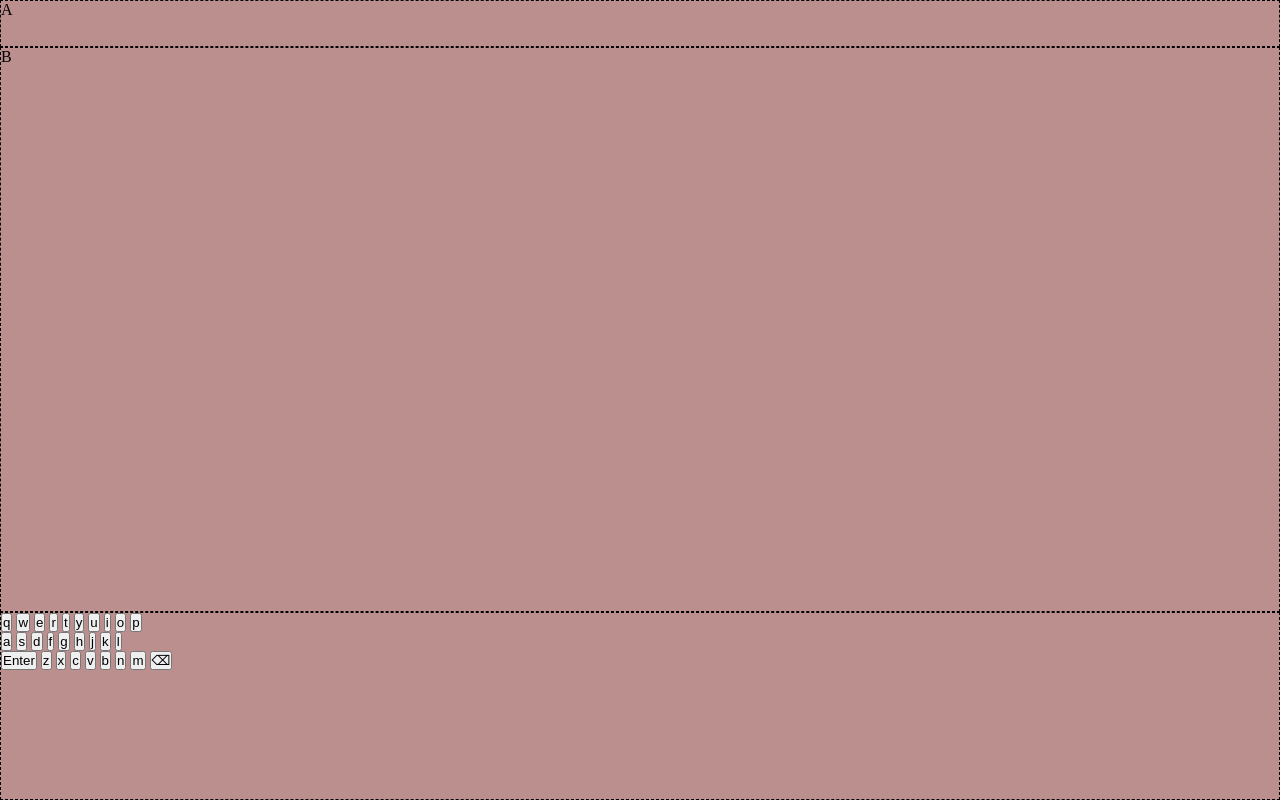
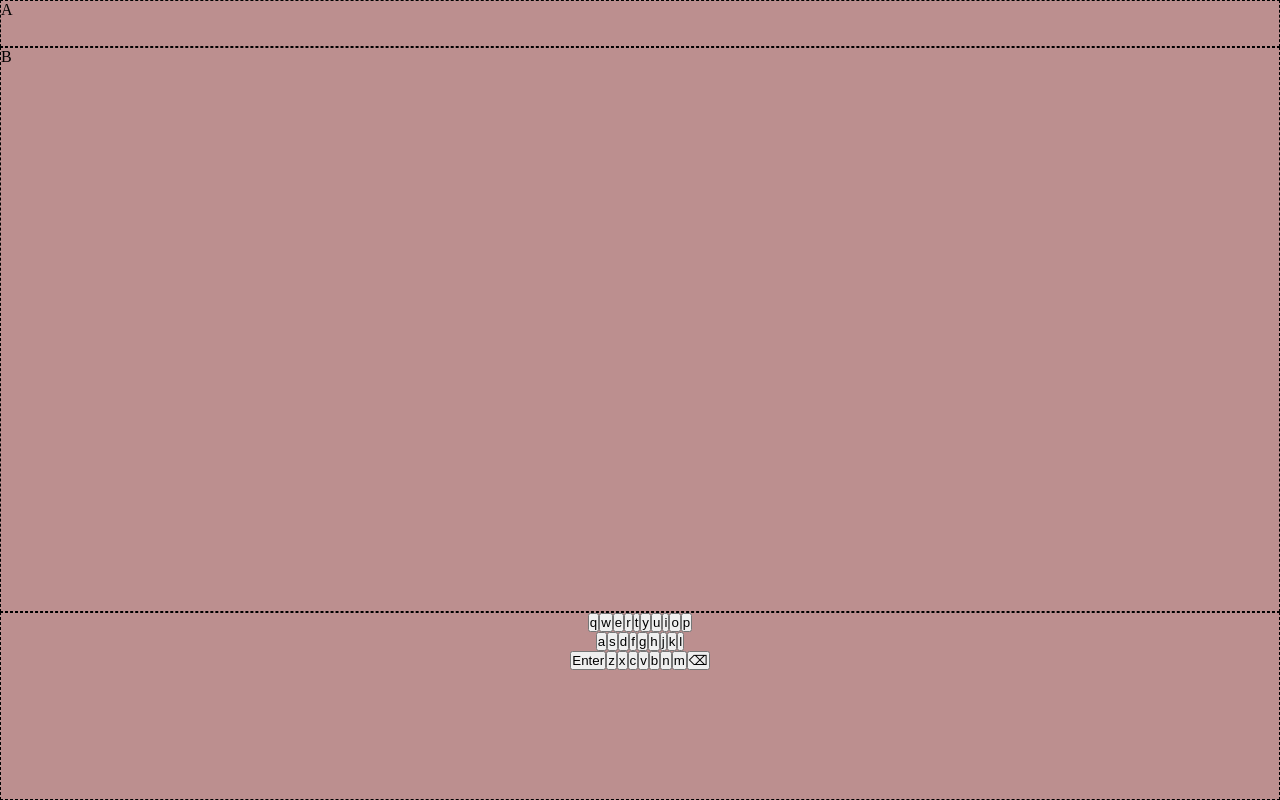
Before and after one commit to Nikhil-Tailor/wordle, a plain HTML site: page index.html in a window 1280 px wide. Drawn offline with Linux system fonts and the light colour scheme.

Commit message:
keyboard centre

```diff
--- a/index.html
+++ b/index.html
@@ -15,7 +15,11 @@
     background: rosybrown;
 
   }
+  .keyboard {
+        display: flex;
+        justify-content:center;
 
+    }
   *{
       margin: 0;
       padding: 0;
```
